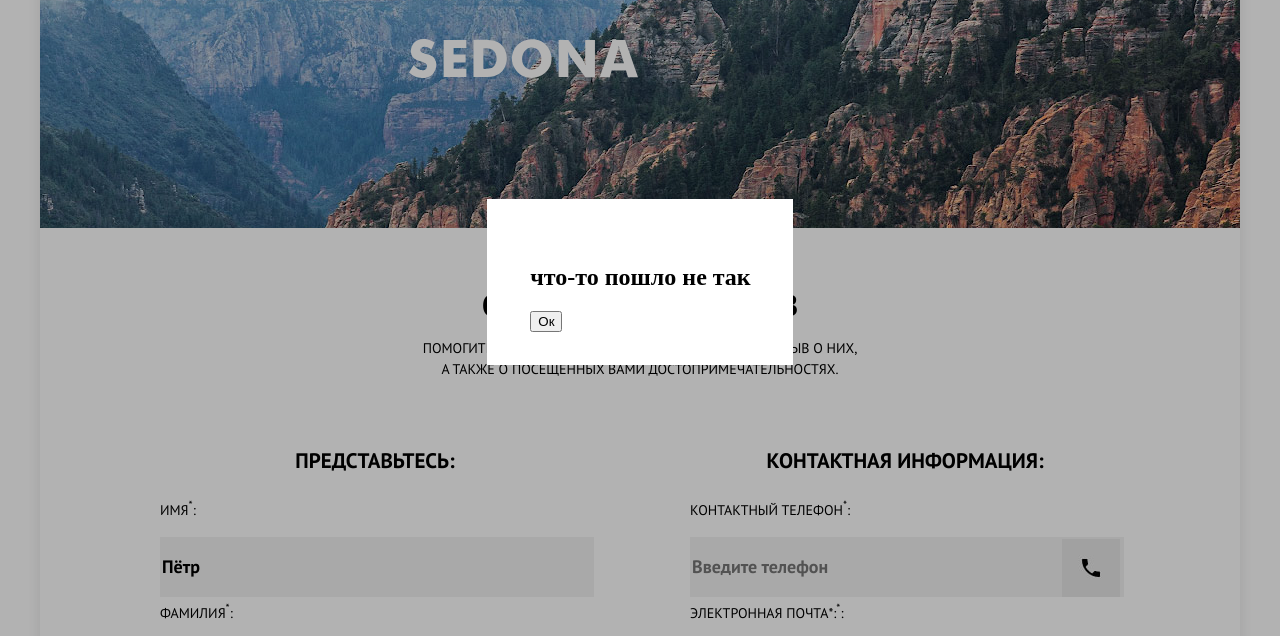
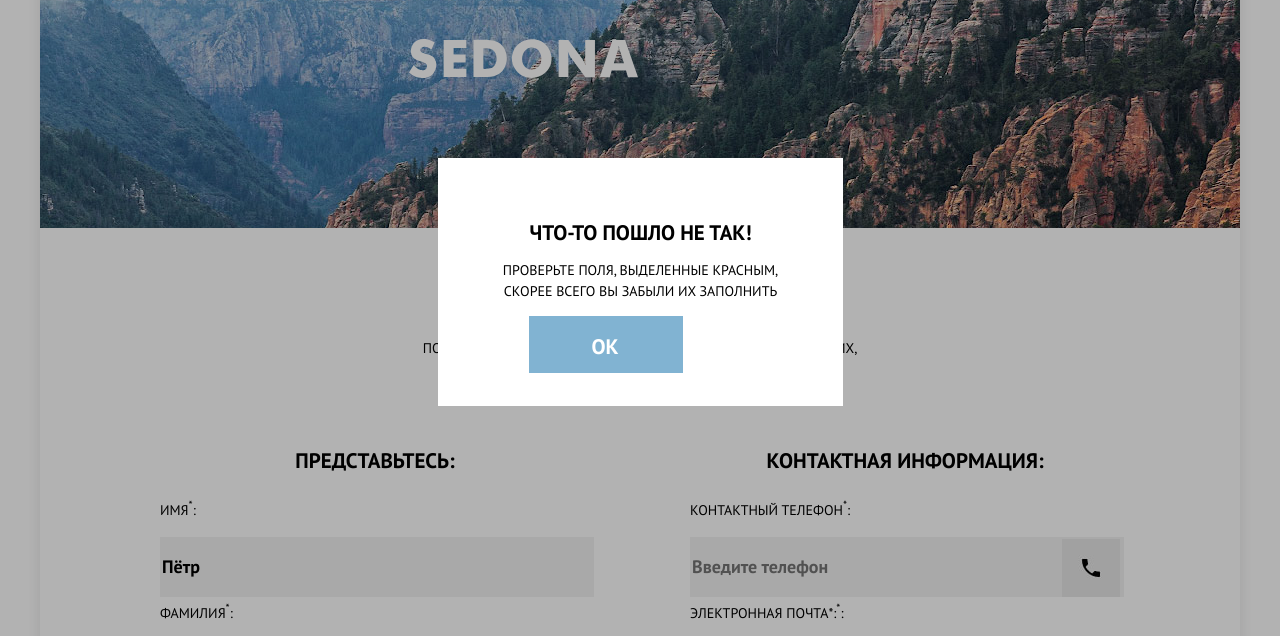
Before and after one commit to htmlacademy-adaptive/2078305-sedona-28, a website: page source/form.html in a window 1280 px wide. Shown: the part 118-754 px from the top of the page. Drawn offline with nearby package versions, Linux system fonts and the light colour scheme; files that its build step writes are made by us from their sources.

Commit message:
верстает верстку

```diff
--- a/source/form.html
+++ b/source/form.html
@@ -225,9 +225,10 @@
     <div class="modal-container">
 <div class="modal modal__auth">
   <section class="modal__content">
-    <h2 class="modal__title">что-то пошло не так</h2>
+    <h2 class="modal__title">что-то пошло не так!</h2>
+    <p class="modal__description">Проверьте поля, выделенные красным, скорее всего вы забыли их заполнить</p>
   </section>
-  <button class="modal__close-button" type="button">Ок</button>
+  <button class="modal__close-button button" type="button">Ок</button>
 
 </div>
     </div>
--- a/source/less/blocks/modal.less
+++ b/source/less/blocks/modal.less
@@ -4,3 +4,28 @@
   padding: 45px 42px 33px 43px;
   background-color: @main-color;
 }
+
+.modal__auth {
+  width: 320px;
+}
+
+.modal__content {
+  font-family: @main-font;
+  font-size: 14px;
+  line-height: 21px;
+  text-transform: uppercase;
+  text-align: center;
+}
+
+.modal__title {
+  font-weight: 700;
+  font-size: 21px;
+  line-height: 26px;
+  margin-bottom: 10px;
+
+}
+
+.modal__close-button {
+  padding: 18px 64px 13px 63px;
+  margin-left: 48px;
+}
```
